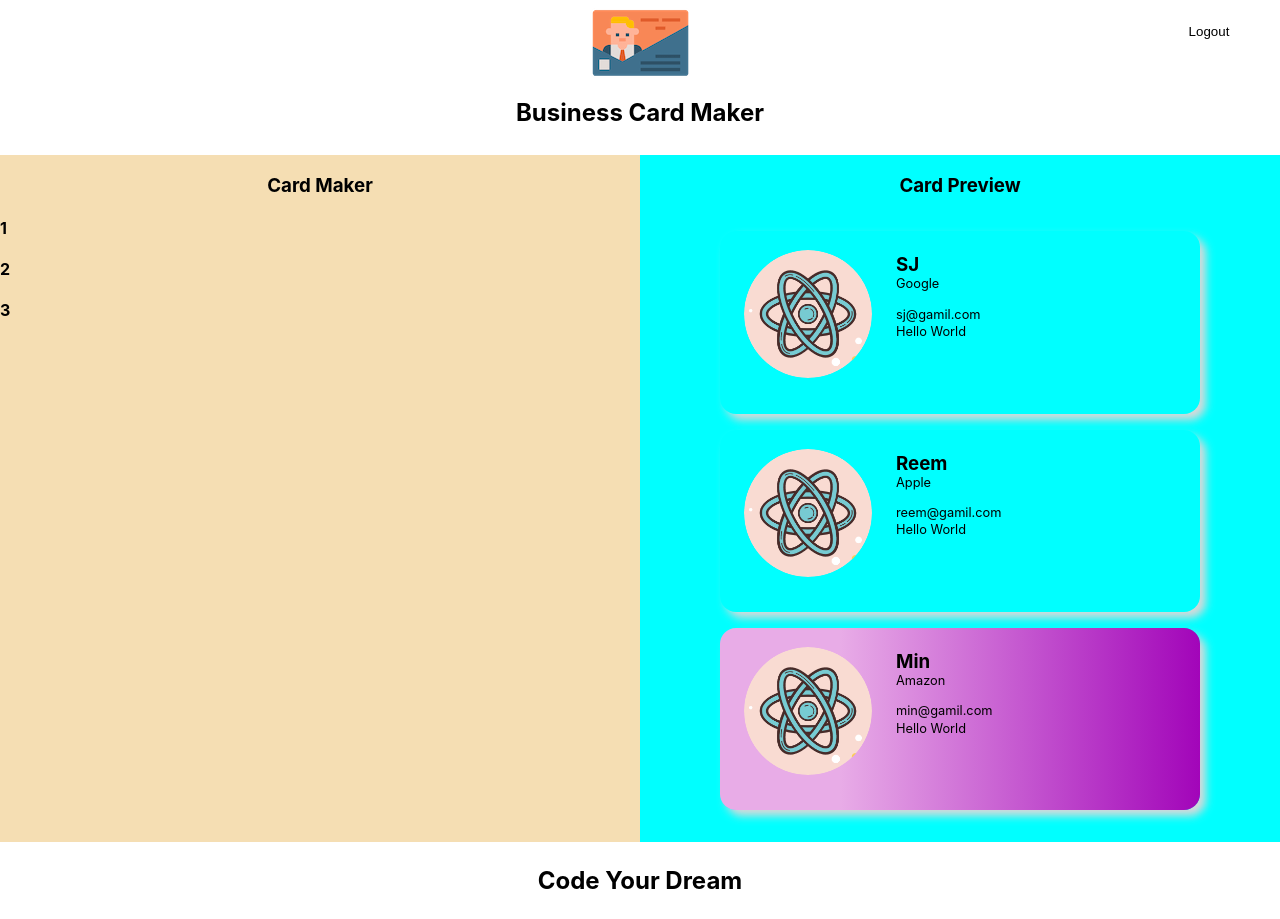
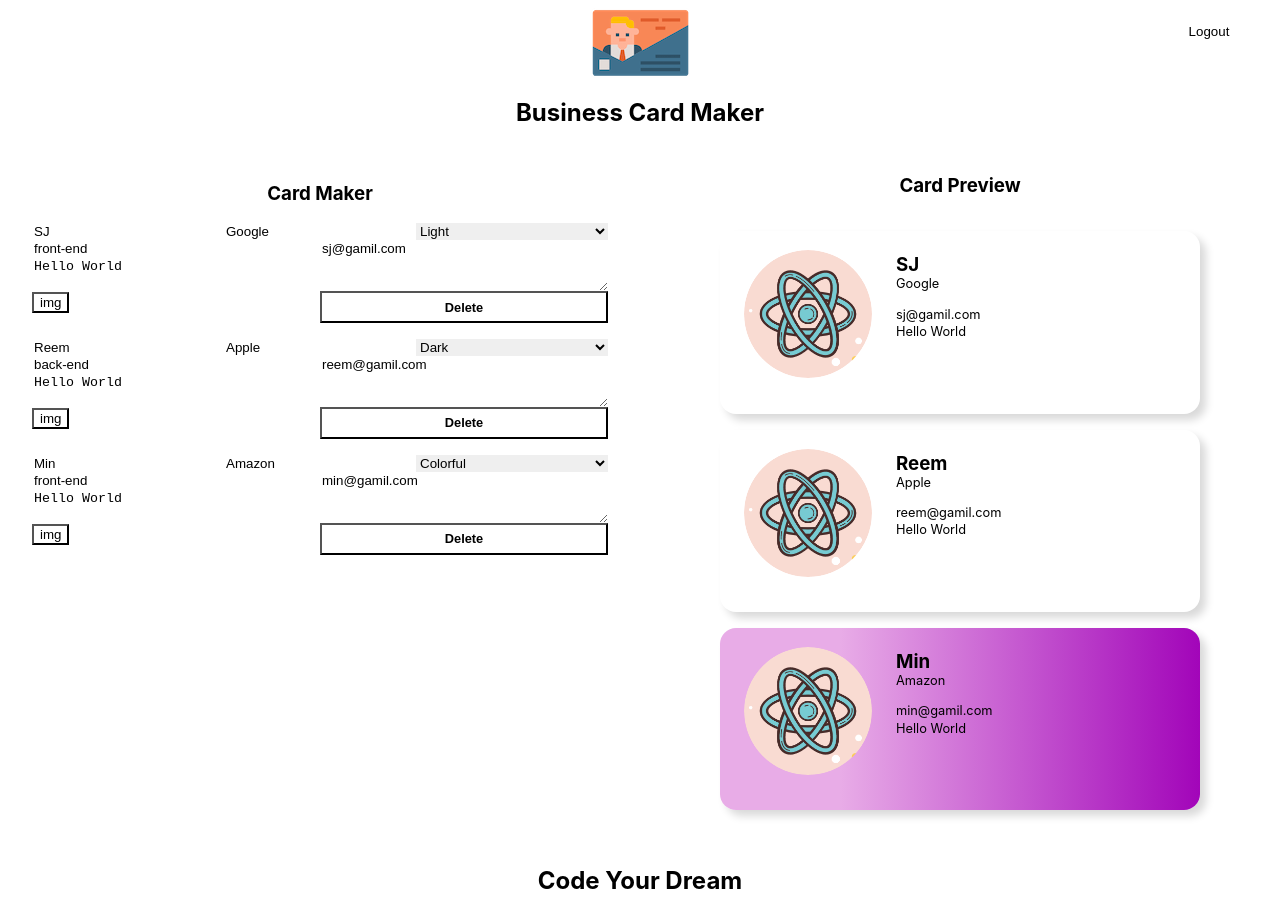
Before and after one commit to csjv95/react_basic_card-maker, a React (Create React App) app: page /maker in a window 1280 px wide. Built offline with nearby package versions, Linux system fonts and the light colour scheme; no server answers; sample sign-in values are in the browser's storage.

Commit message:
Add card and edit form conponets

```diff
--- /dev/null
+++ b/src/componets/button/button.jsx
@@ -0,0 +1,12 @@
+import React from "react";
+import styles from "./button.module.css";
+
+const Button = ({ name, onClick }) => {
+  return (
+    <button className={styles.button} onClick={onClick}>
+      {name}
+    </button>
+  );
+};
+
+export default Button;
--- /dev/null
+++ b/src/componets/button/button.module.css
@@ -0,0 +1,14 @@
+@value makerGreen,makerWhite from '../../common/colors.css';
+
+.button {
+  background-color: makerGreen;
+  color: makerWhite;
+  font-weight: bold;
+  padding: 0.5em;
+  flex: 1 1 50%;
+  font-size: 0.8em;
+}
+
+.button:hover {
+  opacity: 0.8;
+}
--- a/src/componets/card/card.module.css
+++ b/src/componets/card/card.module.css
@@ -6,7 +6,6 @@
   margin: 0.5em 0;
   padding: 0.2em 0;
   display: flex;
-  flex-wrap: wrap;
   border-radius: 1em;
   box-shadow: 6px 6px 8px 0px rgba(217, 217, 217, 1);
   /* position:relative; */
@@ -41,7 +40,7 @@
 }
 
 .info {
-  width: 50%;
+  width: 100%;
 }
 
 .name {
--- a/src/componets/card_edit_form/card_edit_form.jsx
+++ b/src/componets/card_edit_form/card_edit_form.jsx
@@ -1,7 +1,40 @@
-import React from 'react';
+import React from "react";
+import styles from "./card_edit_form.module.css";
+import Button from "../button/button";
+import ImageFileInput from "../image_file_input/image_file_input";
 
-const CardEditForm = ({card}) => (
-    <h4>{card.id}</h4>
+const CardEditForm = ({ card }) => {
+  const { id, name, theme, title, email, fileURL, company, message } = card;
+
+  const onSubmit = () => {
+    console.log("hello");
+  };
+
+  return (
+    <form className={styles.form}>
+      <input className={styles.input} type="text" name="name" value={name} />
+      <input
+        className={styles.input}
+        type="text"
+        name="company"
+        value={company}
+      />
+      <select className={styles.select} name="theme" value={theme}>
+        <option value="light">Light</option>
+        <option value="dark">Dark</option>
+        <option value="colorful">Colorful</option>
+      </select>
+      <input className={styles.input} type="text" name="title" value={title} />
+      <input className={styles.input} type="text" name="email" value={email} />
+      <textarea className={styles.textarea} name="message">
+        {message}
+      </textarea>
+      <div className={styles.fileInput}>
+        <ImageFileInput />
+      </div>
+      <Button name="Delete" onClick={onSubmit} />
+    </form>
   );
+};
 
 export default CardEditForm;
--- /dev/null
+++ b/src/componets/card_edit_form/card_edit_form.module.css
@@ -0,0 +1,43 @@
+@value makerBlack, makerWhite from '../../common/colors.css';
+
+.form {
+  display: flex;
+  flex-wrap: wrap;
+  border-top: 0.1em solid makerBlack;
+  border-left: 0.1em solid makerBlack;
+  margin-bottom: 1em;
+}
+
+.input,
+.textarea,
+.select,
+.buttton,
+.fileInput {
+  width: 100%;
+  border: 0;
+  border-bottom: 0.1em solid makerBlack;
+  border-right: 0.1em solid makerBlack;
+  background-color: makerWhite;
+}
+
+.input,
+.select {
+  flex:1 1 30%;
+}
+
+.fileInput {
+  padding: 0;
+  flex: 1 1 50%;
+}
+
+.input:focus,
+.textarea:focus,
+.select:focus,
+.buttton:focus,
+.fileInput:focus {
+  outline: 0;
+}
+
+.textarea {
+  flex-basis: 100%;
+}
--- a/src/componets/editor/editor.module.css
+++ b/src/componets/editor/editor.module.css
@@ -1,8 +1,9 @@
-@value makerGreen from '../../common/colors.css';
+@value makerGreen, makerLightGrey from '../../common/colors.css';
 
 .editor {
+  padding: 0.5em 2em;
   flex-basis: 50%;
-  background-color: wheat;
+  border-right: 0.1em solid makerLightGrey;
 }
 
 .title {
--- /dev/null
+++ b/src/componets/image_file_input/image_file_input.jsx
@@ -0,0 +1,10 @@
+import React from 'react';
+import styles from './image_file_input.module.css';
+
+const ImageFileInput = (props) => {
+  return (
+    <button>img</button>
+  )
+}
+
+export default ImageFileInput;
--- a/src/componets/maker/maker.jsx
+++ b/src/componets/maker/maker.jsx
@@ -11,6 +11,7 @@
     id : 1,
     name : 'SJ',
     theme : 'light',
+    title : 'front-end',
     email : 'sj@gamil.com',
     fileURL : null,
     company : 'Google',
@@ -20,6 +21,7 @@
     id : 2,
     name : 'Reem',
     theme : 'dark',
+    title : 'back-end',
     email : 'reem@gamil.com',
     fileURL : null,
     company : 'Apple',
@@ -29,6 +31,7 @@
     id : 3,
     name : 'Min',
     theme : 'colorful',
+    title : 'front-end',
     email : 'min@gamil.com',
     fileURL : null,
     company : 'Amazon',
--- a/src/componets/maker/maker.module.css
+++ b/src/componets/maker/maker.module.css
@@ -1,10 +1,12 @@
 @value mediaQuery from '../../common/size.css';
+@value makerWhite from '../../common/colors.css';
 
 .maker {
   width: 100%;
   height: 100%;
   display: flex;
   flex-direction: column;
+  background-color: makerWhite;
 }
 
 .container {
--- a/src/componets/preview/preview.module.css
+++ b/src/componets/preview/preview.module.css
@@ -2,7 +2,6 @@
 
 .preview {
   flex-basis: 50%;
-  background-color: aqua;
 }
 
 .title {
```
Also changed, not shown: src/componets/card/card.jsx (line endings or trailing spaces), src/componets/image_file_input/image_file_input.module.css (added).
